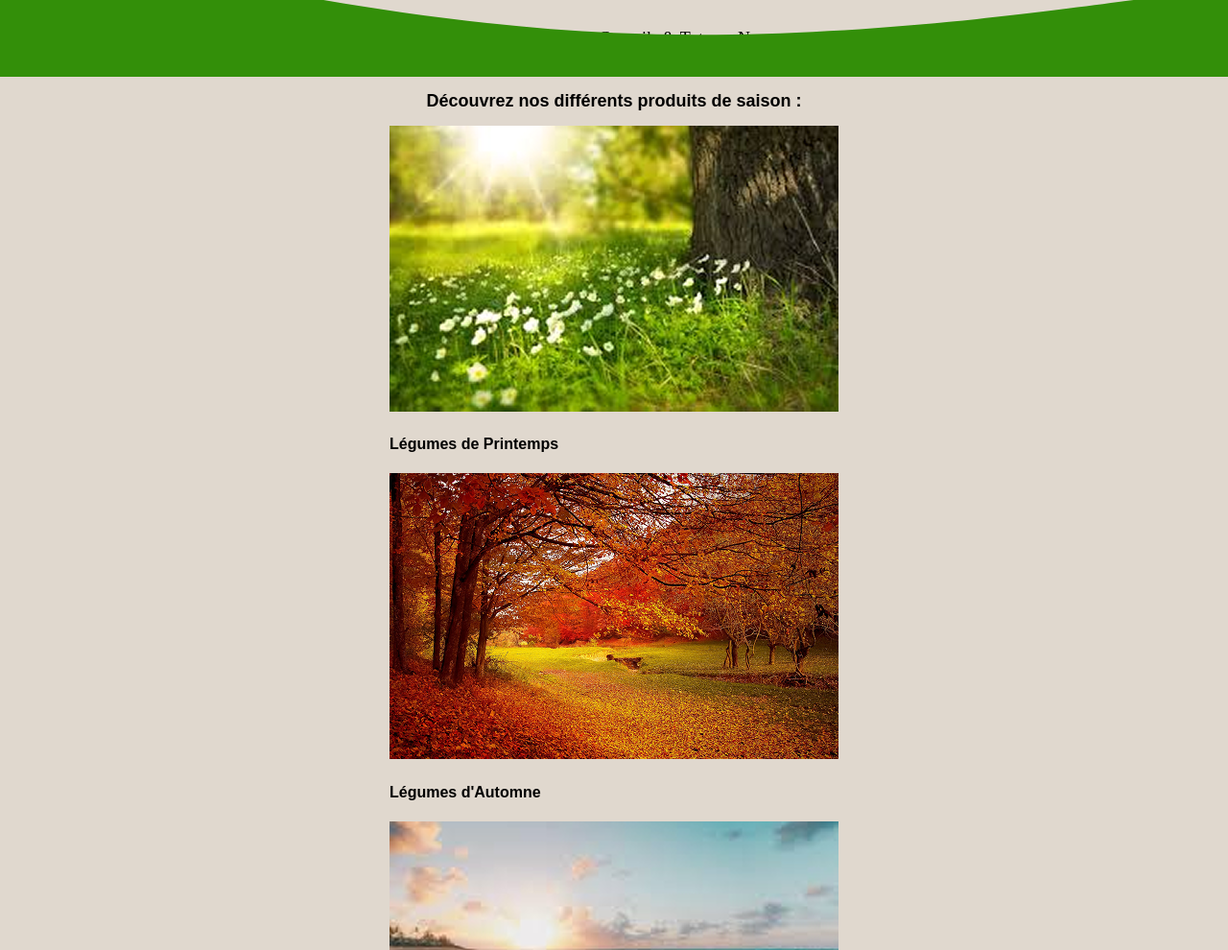
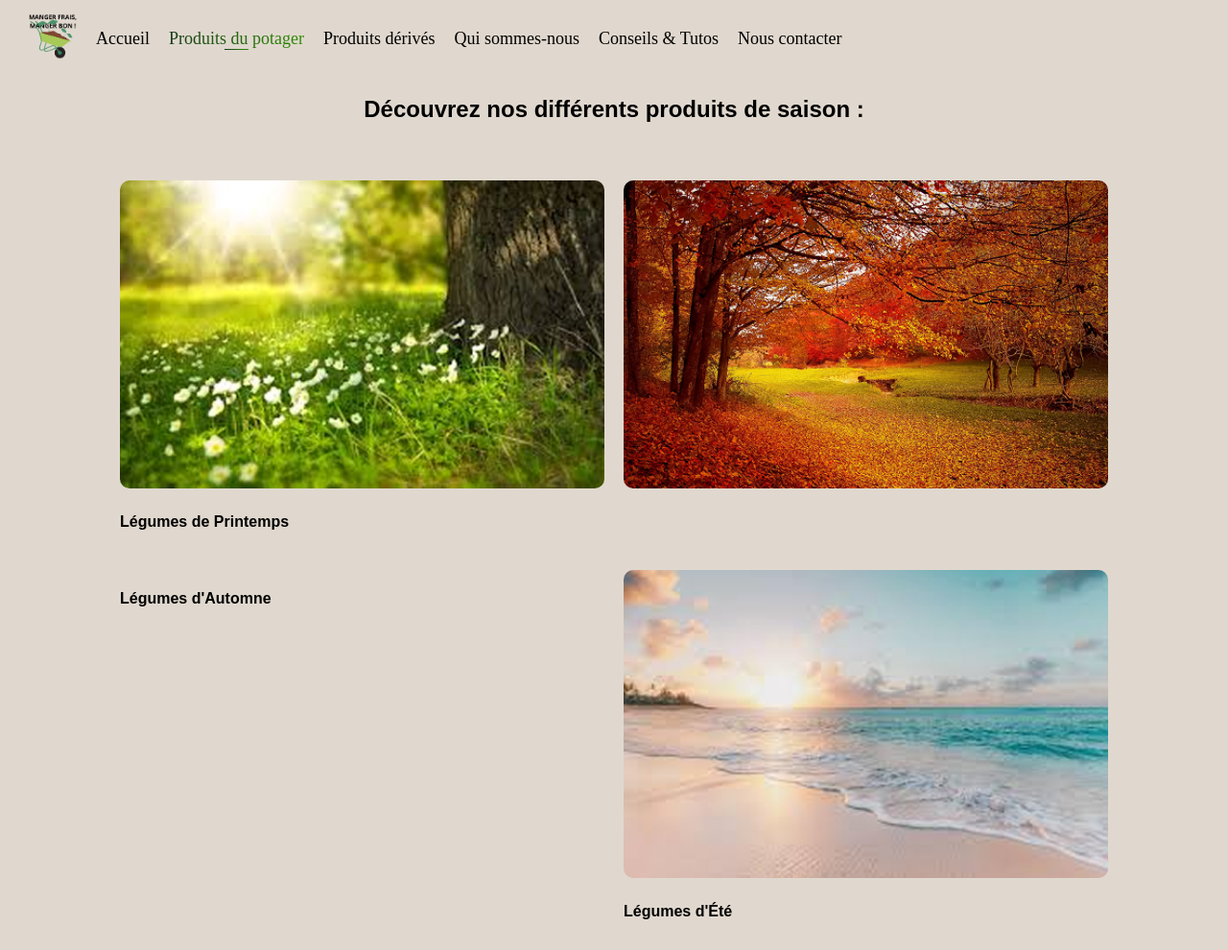
Before and after one commit to Nokaji/PotagerAuthentiqueTemplate, a plain HTML site: page Produit-du-potager.html in a window 1280 px wide. Shown: the top 990 px of the page at 96% size. Drawn offline with Linux system fonts and the light colour scheme; a web font is replaced by a local one.

Commit message:
bon normalement

```diff
--- a/Produit-du-potager.html
+++ b/Produit-du-potager.html
@@ -6,7 +6,7 @@
 	<meta name="viewport" content="width=device-width, initial-scale=1.0" />
 	<title>Document</title>
 	<link rel="stylesheet" href="assets/css/style.css" />
-    <link rel="stylesheet" href="assets/css/qui-sommes-nous.css">
+    <link rel="stylesheet" href="assets/css/potager.css">
 </head>
 
 <body>
--- a/assets/css/potager.css
+++ b/assets/css/potager.css
@@ -1,8 +1,27 @@
 html,
 body {
 	background-color: var(--font-color) !important;
+
+}
+
+header{
+	&::before{
+		display: none !important;
+	}
 }
 
 .titre {
 	align-items: center;
 }
+
+.grille {
+	display: grid;
+	grid-template-columns: 505px 505px;
+	gap: 20px;
+	margin: 40px;
+}
+
+.grille img {
+	width: 100%;
+	border-radius: 10px;
+}
```
